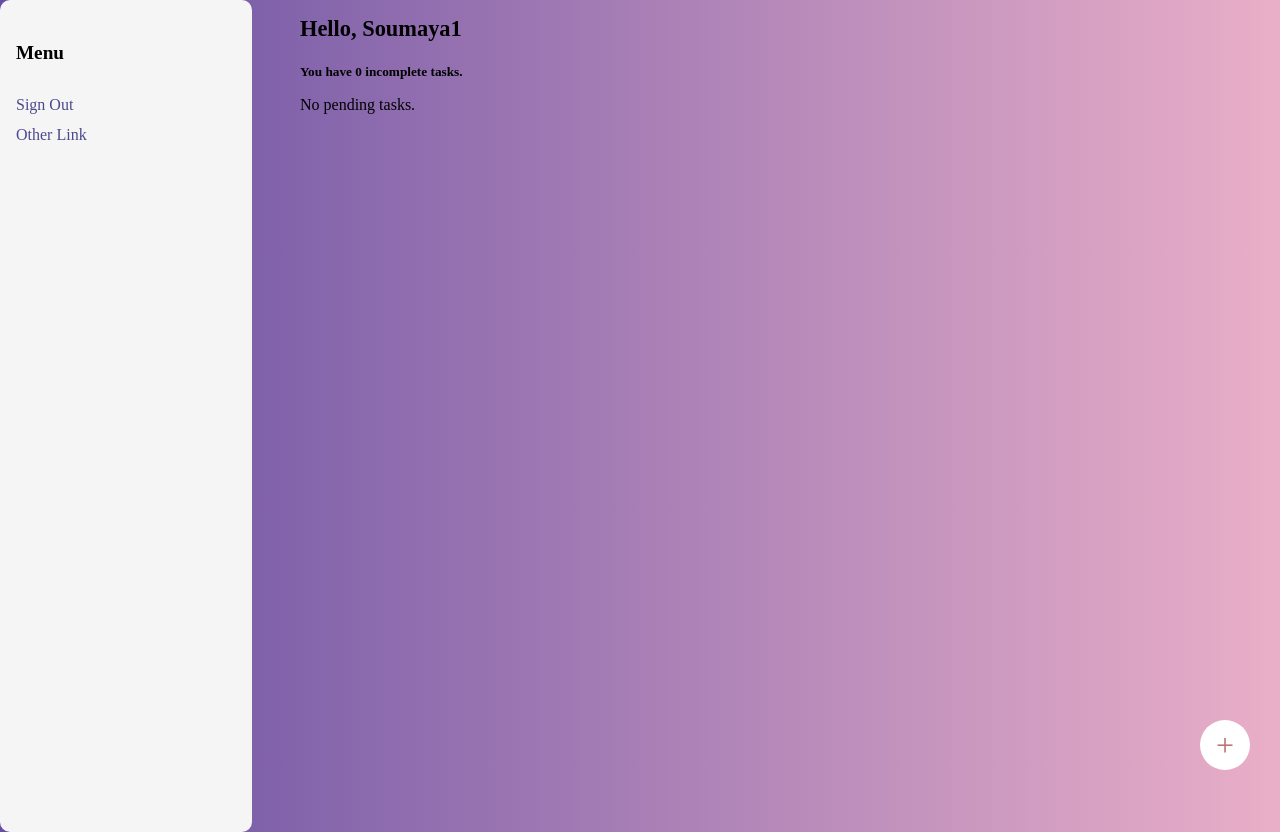
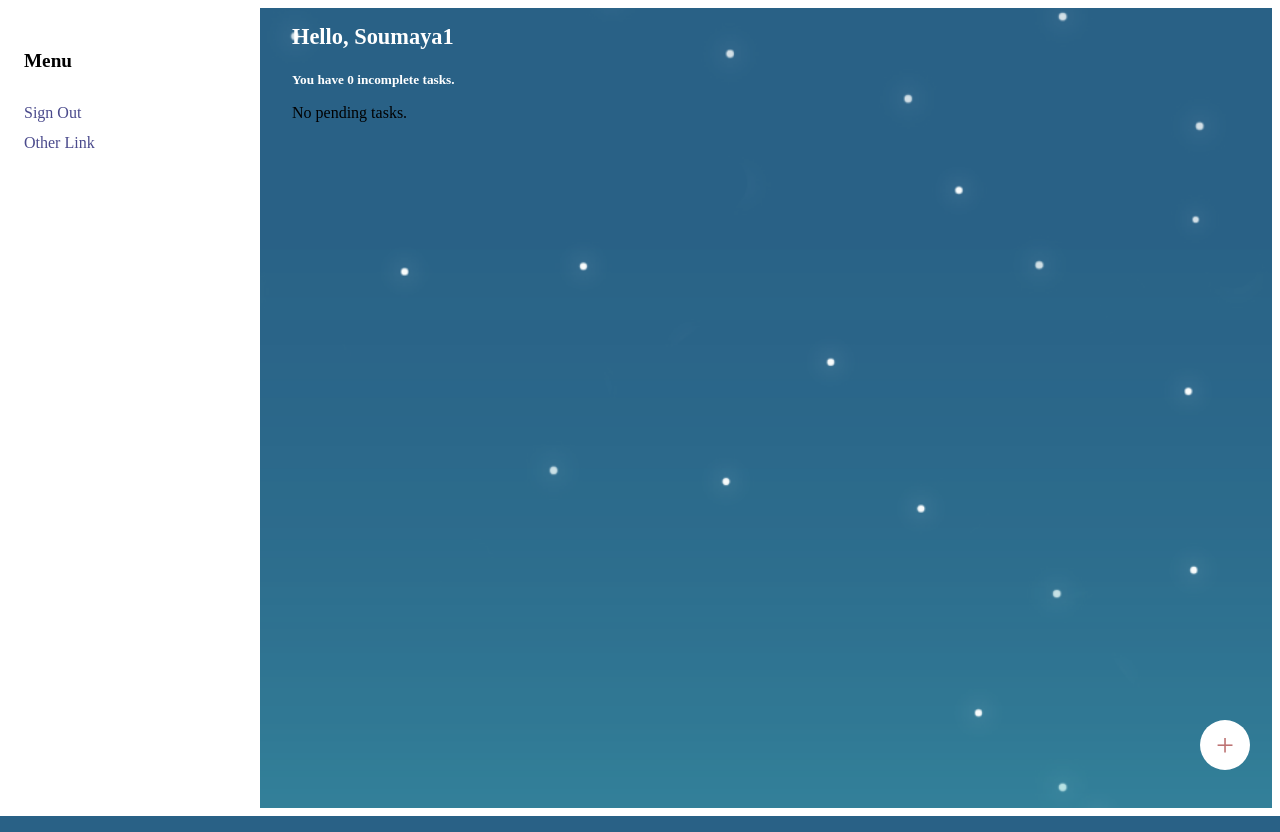
Before and after one commit to kumoji-ops/My_TodoList, a Django app: page /todo/ in a window 1280 px wide. Run offline with Django 5.2, Linux system fonts and the light colour scheme; a user stored in the database is signed in; data comes from the database, SQL or seed files in the repository; both versions use the stored data as it was after the commit; some libraries are stand-ins or nearby versions; some web fonts are replaced.

Commit message:
final touches

```diff
--- a/mysite1/todoList/static/todoList/home.css
+++ b/mysite1/todoList/static/todoList/home.css
@@ -1,12 +1,18 @@
+.home-page {
+    position: relative;
+    min-height: 100vh;
+}
 
-
-.home-page {
-    min-height: 100vh;
-    position: relative;
-    background: url("{% static 'todoList/images/home-page.png' %}") no-repeat center center;
-    background-size: cover;
-    background-attachment: fixed;
-    box-sizing: border-box;
+/* Background image stays fixed */
+.home-image {
+    position: fixed;
+    top: 0;
+    left: 0;
+    width: 100%;
+    height: 100%;
+    object-fit: cover;
+    z-index: -1;
+    /* Ensure it stays behind other content */
 }
 
 .top-right {
@@ -25,36 +31,51 @@
 
 .heading {
     position: absolute;
-    top: 180px;        /* distance from top of the screen */
-    left: 410px;        /* distance from left side */
+    top: 180px;
+    /* distance from top of the screen */
+    left: 410px;
+    /* distance from left side */
     font-size: 60px;
     color: #ffffff;
     text-align: left;
-    font-weight: bold; /* change this if needed */
+    font-weight: bold;
+    /* change this if needed */
 }
 
 .Logo {
-    position: absolute;         /* enables moving it freely */
-    left: 30px;                /* move right from the left edge */
-    top: 15px;                  /* move down from the top edge */
+    position: absolute;
+    /* enables moving it freely */
+    left: 30px;
+    /* move right from the left edge */
+    top: 15px;
+    /* move down from the top edge */
     font-size: 32px;
     color: #ffffff;
     font-weight: bold;
 }
+
 .subheading2 {
-    position: absolute;         /* enables moving it freely */
-    left: 480px;                /* move right from the left edge */
-    top: 260px;                  /* move down from the top edge */
+    position: absolute;
+    /* enables moving it freely */
+    left: 480px;
+    /* move right from the left edge */
+    top: 260px;
+    /* move down from the top edge */
     font-size: 32px;
     color: #ffffff;
 }
-.subheading3{
-    position: absolute;         /* enables moving it freely */
-    left: 550px;                /* move right from the left edge */
-    top: 300px;                  /* move down from the top edge */
+
+.subheading3 {
+    position: absolute;
+    /* enables moving it freely */
+    left: 550px;
+    /* move right from the left edge */
+    top: 300px;
+    /* move down from the top edge */
     font-size: 32px;
     color: #ffffff;
 }
+
 .funnel-display {
     font-family: "Funnel Display", sans-serif;
     font-optical-sizing: auto;
@@ -62,12 +83,13 @@
     font-style: normal;
 }
 
-.outfit{
+.outfit {
     font-family: "Outfit", sans-serif;
     font-optical-sizing: auto;
     font-weight: 100;
     font-style: normal;
 }
+
 .delius-swash-caps-regular {
     font-family: "Delius Swash Caps", cursive;
 }
--- a/mysite1/todoList/static/todoList/login.css
+++ b/mysite1/todoList/static/todoList/login.css
@@ -4,7 +4,7 @@
     justify-content: center;
     align-items: center;
     min-height: 100vh; /* fill entire screen */
-    background: linear-gradient(to right, #654ea3, #eaafc8);
+    background: #296287;
 }
 
 /* The login box itself */
--- a/mysite1/todoList/static/todoList/register.css
+++ b/mysite1/todoList/static/todoList/register.css
@@ -4,7 +4,7 @@
     justify-content: center;
     align-items: center;
     min-height: 100vh; /* full height */
-    background: linear-gradient(to right, #654ea3, #eaafc8);
+    color: #296287;
     font-family: 'Segoe UI', Tahoma, Geneva, Verdana, sans-serif;
 }
 
--- a/mysite1/todoList/static/todoList/tasks.css
+++ b/mysite1/todoList/static/todoList/tasks.css
@@ -1,26 +1,38 @@
-body {
-    background: transparent;
-    margin: 0;
-    padding: 0;
+.tasks-page {
+    position: relative;
+    width: 100%;
+    height: 100vh;
+    overflow: hidden;
 }
+
+.tasks-image {
+    position: absolute;
+    top: 0;
+    left: 0;
+    width: 100%;
+    height: 100%;
+    object-fit: cover; /* cover the whole viewport */
+    z-index: -1;       /* behind content */
+}
+
 /* Container for sidebar + main content */
 .page-container {
     display: flex;
     gap: 0;
-    min-height: 100vh; /* full viewport height */
+    min-height: 100vh;
     padding: 0;
     margin: 0;
-    background: linear-gradient(to right, #654ea3, #eaafc8);
     box-sizing: border-box;
     height: 100%;
+    background: transparent; /* important! */
 }
 
 /* Sidebar */
 .sidebar {
     width: 220px;
-    background-color: transparent;
+    background-color: white;
     padding: 1rem;
-    border-radius: 10px;
+    border-radius: none;
     box-shadow: none;
     display: flex;
     flex-direction: column;
@@ -149,6 +161,7 @@ body {
 .count-container {
     font-weight: bold;
     margin-bottom: 1rem;
+    color: white;
 }
 
 /* Responsive adjustments */
@@ -162,3 +175,7 @@ body {
         margin-bottom: 1rem;
     }
 }
+.superusers{
+
+    color : white;
+}
--- a/mysite1/todoList/templates/base.html
+++ b/mysite1/todoList/templates/base.html
@@ -21,6 +21,7 @@
     <!-- Task Create CSS -->
     <link rel="stylesheet" href="{% static 'todoList/task-create.css' %}">
     <!-- Task Calendar CSS -->
+
 
     <!-- Google Fonts -->
     <link rel="preconnect" href="https://fonts.googleapis.com">
--- a/mysite1/todoList/templates/registration/login.html
+++ b/mysite1/todoList/templates/registration/login.html
@@ -1,5 +1,5 @@
 {% extends 'base.html' %}
-
+{% load static %}
 {% block title %}Login{% endblock %}
 
 {% block content %}
--- a/mysite1/todoList/templates/todoList/task_list.html
+++ b/mysite1/todoList/templates/todoList/task_list.html
@@ -1,21 +1,30 @@
 {% extends 'base.html' %}
+{% load static %}
+
 {% block title %}Your Tasks{% endblock %}
 
 {% block content %}
-<div class="page-container" style="display: flex; gap: 1rem;">
+<div class="tasks-page">
+
+    <!-- Background image -->
+    <img src="{% static 'todoList/images/tasks_page.png' %}"
+         alt="Tasks Page Background"
+         class="tasks-image" />
+
+    <!-- Page container -->
+    <div class="page-container">
 
         <!-- Sidebar -->
-    <aside class="sidebar" style="width: 220px; background-color: #f5f5f5; padding: 1rem; border-radius: 10px;">
+        <aside class="sidebar">
             <h4>Menu</h4>
-        <ul style="list-style: none; padding-left: 0;">
+            <ul>
                 <li><a href="{% url 'logout' %}">Sign Out</a></li>
                 <li><a href="#">Other Link</a></li>
-
             </ul>
         </aside>
 
         <!-- Main Content -->
-    <main class="main-content" style="flex: 1;">
+        <main class="main-content">
             <div class="header">
                 <div class="mb-2 username">
                     <h3 class="superusers">Hello, {{ request.user.username }}</h3>
@@ -39,9 +48,7 @@
                             <div class="title">{{ task.title }}</div>
                         </span>
                         {% else %}
-                    <span>
                         <div class="title">{{ task.title }}</div>
-                    </span>
                         {% endif %}
                         <div class="mb-0 description">{{ task.description }}</div>
                         <div class="deadline">
@@ -63,4 +70,5 @@
         </main>
 
     </div>
+</div>
 {% endblock %}
```
Also changed, not shown: mysite1/todoList/templates/home.html (+8 -3 lines), mysite1/db.sqlite3, mysite1/todoList/static/todoList/images/home_page.png (deleted), mysite1/todoList/static/todoList/images/home_page11.png (added), mysite1/todoList/static/todoList/images/tasks_page.png (added). Lines whose indentation alone changed are shown as unchanged.
